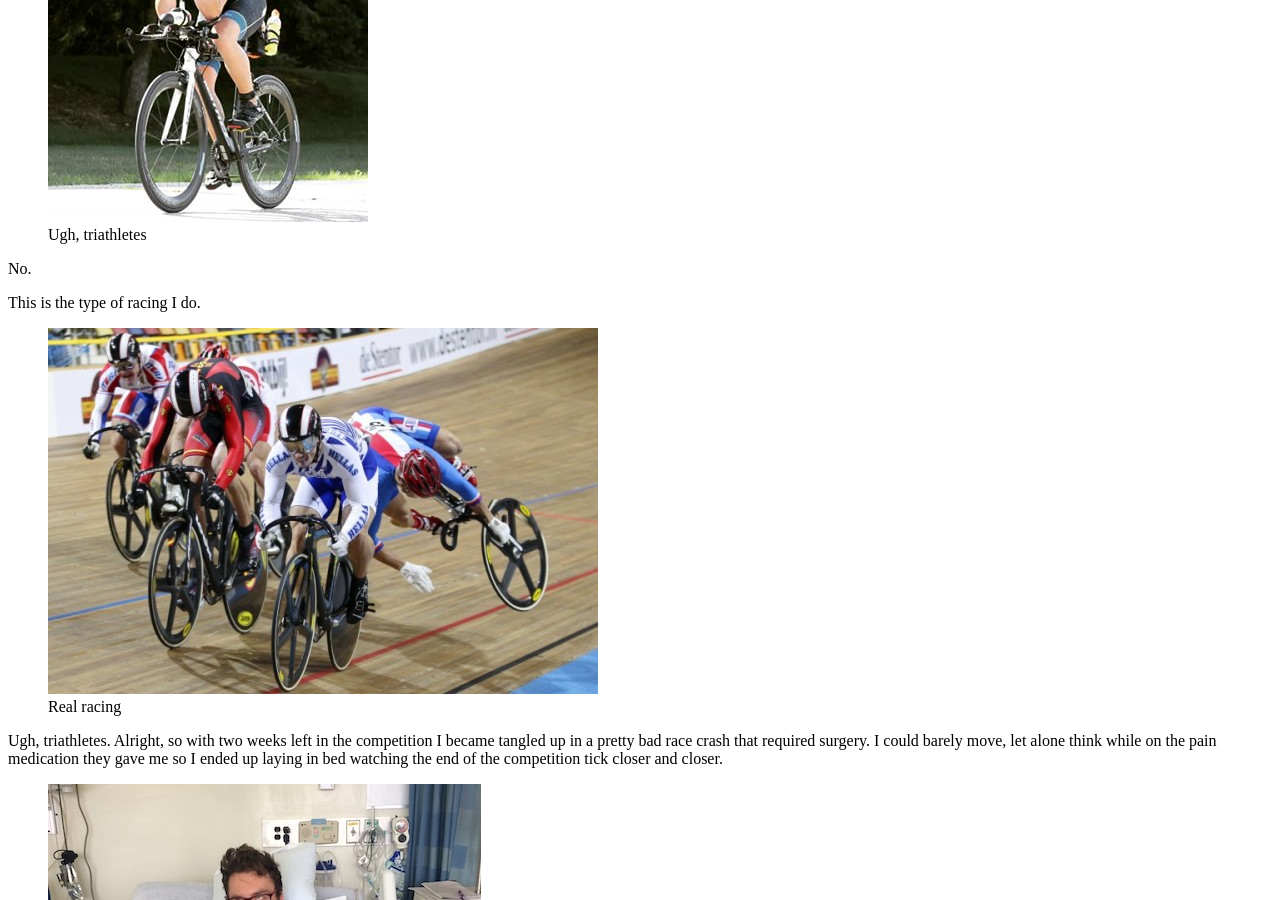
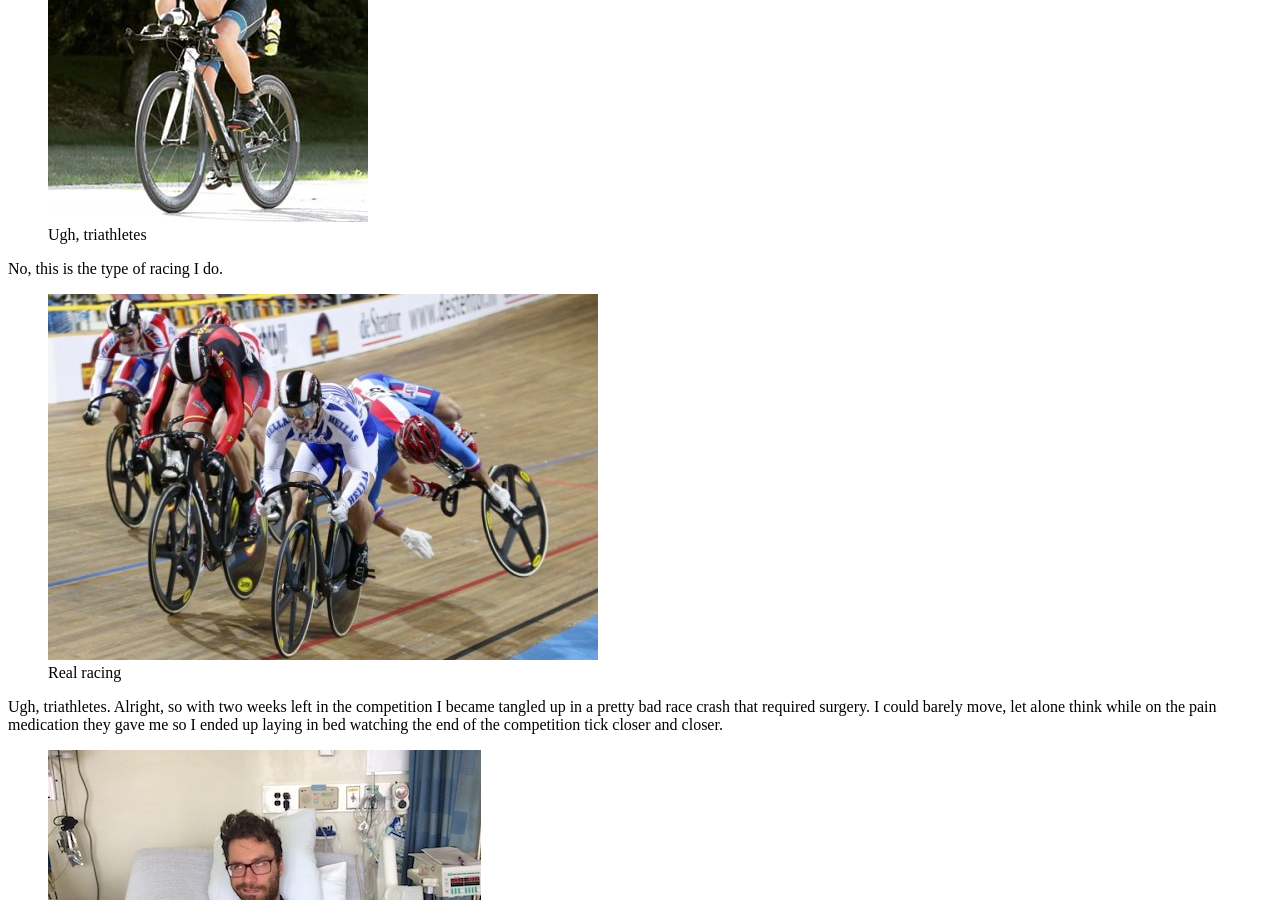
Before and after one commit to potatochip/potatochip.github.io, a Jekyll site: the page built from _posts/articles/2015-7-24-Winning-Kaggle.md, in a window 1280 px wide and 900 px high, scrolled down 3490 px. Built offline with Jekyll 4.4.1, drawn with Linux system fonts in a browser that asks for light colours; nearby versions of some CDN libraries; comment, search, counter and statistics services are not loaded.

```diff
--- a/_posts/articles/2015-7-24-Winning-Kaggle.md
+++ b/_posts/articles/2015-7-24-Winning-Kaggle.md
@@ -50,9 +50,7 @@ That probably needs further explanation. I race bicycles when I'm not staring at
 	<figcaption>Ugh, triathletes</figcaption>
 </figure>
 
-No.
-
-This is the type of racing I do.
+No, this is the type of racing I do.
 
 <figure>
 	<a href="{{ site.baseurl }}/images/2015-7-24-Winning-Kaggle/real_bike_racing.jpg"><img src="{{ site.baseurl }}/images/2015-7-24-Winning-Kaggle/real_bike_racing.jpg" alt="image"></a>
```
Also changed, not shown: about/index.md (+1 -1 lines), github/index.md (+0 -3 lines).
